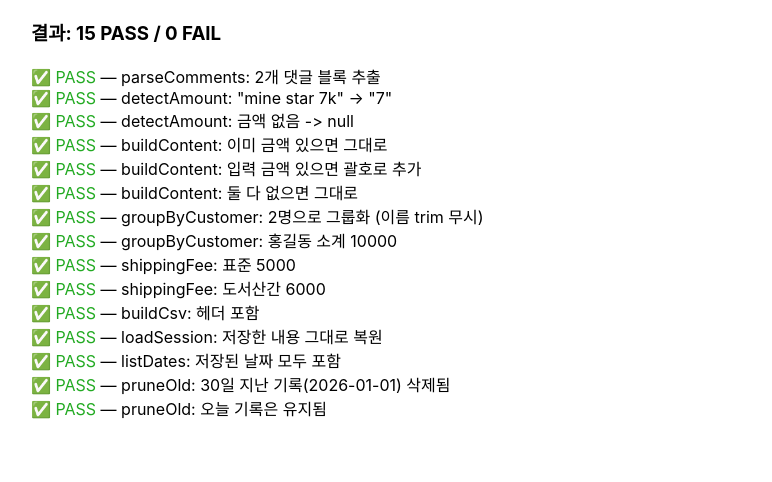
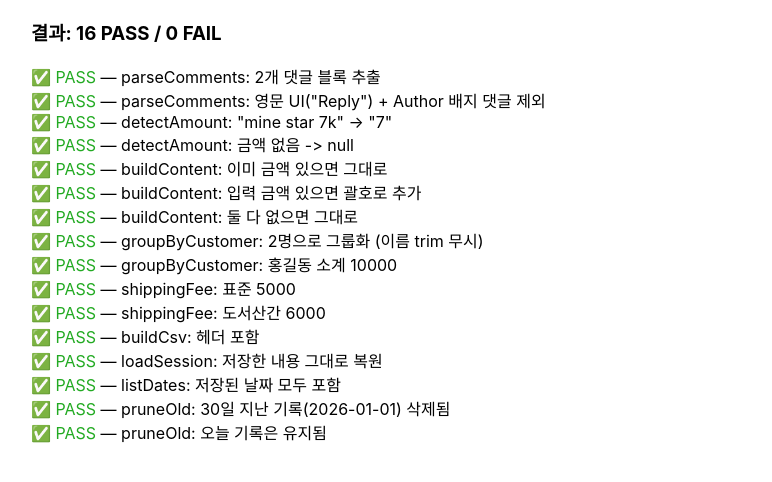
Before and after one commit to jihoonkiim-alt/selectly-web-printer, a plain HTML site: page public/selfcheck.html in a window 1280 px wide. Shown: the part 128-610 px from the top of the page, without its empty margins (249-1021 px from the left). Drawn offline with Linux system fonts and the light colour scheme.

Commit message:
Support English-language Facebook comment paste format
The parser only recognized the Korean "답글 달기" reply-button text as a
block boundary. A second operator pastes from an English-language FB UI,
where that button reads "Reply" and extra chrome shows up ("Hide",
"Author") that never appeared in the Korean dumps. "Author"-badged
comments (the post owner's own captions) are now dropped entirely rather
than just having the badge text stripped, since they can never be a
customer order. Everything else is still parsed as a candidate and left
to the operator to filter by not clicking it — an automatic "does this
look like an order" heuristic would risk silently dropping real orders.

Co-Authored-By: Claude Sonnet 5 <noreply@anthropic.com>

```diff
--- a/public/js/commentParser.js
+++ b/public/js/commentParser.js
@@ -16,40 +16,70 @@
 // blank line), and "번역 보기" appearing AFTER "답글 달기" instead of before.
 // The only element that showed up identically in every single block, across
 // both formats, is a line that is exactly "답글 달기" — so that's the one
-// anchor this parser relies on. Everything else recognizable as UI chrome
-// ("좋아요", "번역 보기", bare "·" separators, relative-time-only lines) is
-// filtered out as noise before block-splitting, so the parser tolerates
-// either format without caring which one produced the paste.
-const REPLY_LABEL = '답글 달기';
-const NOISE_LABELS = new Set(['좋아요', '번역 보기']);
+// anchor this parser relied on at first.
+//
+// A second operator (2026-11-20) pastes from an English-language Facebook
+// UI, where the same block-boundary button reads "Reply" instead of "답글
+// 달기", and extra UI chrome shows up that never appeared in the Korean
+// dumps: "Hide" (a moderation action, shown because the operator has
+// permission to hide/delete comments on this post) and "Author" (a badge
+// Facebook shows on the post owner's own comments). "Hide" etc. is just
+// noise to drop before block-splitting, same as "좋아요"/"번역 보기" always
+// were. The parser treats any of several known reply-button strings as a
+// block boundary so it tolerates either UI language without caring which
+// one produced the paste.
+//
+// "Author"/"작성자" is handled differently: it's not just UI chrome, it's a
+// structural signal that the comment was written by the post's own owner
+// (e.g. captions on product photos), which can never be a customer order —
+// so any block carrying that badge is dropped entirely rather than just
+// having the badge text stripped out of its content.
+//
+// Beyond that, the parser deliberately does NOT try to guess whether a
+// block "looks like" a real order (e.g. by requiring a price or color
+// word) — a bump comment like "Up" and a real order like "Black and brick"
+// are both kept as candidates, and the operator filters them by simply not
+// clicking the ones that aren't real orders. Missing a real paying order
+// by over-filtering is worse than a stray "Up" sitting in the list.
+const REPLY_LABELS = new Set(['답글 달기', 'Reply']);
+const NOISE_LABELS = new Set(['좋아요', '번역 보기', 'Like', 'See translation', 'Hide']);
+const AUTHOR_BADGE_LABELS = new Set(['Author', '작성자']);
 const BULLET_ONLY_PATTERN = /^[·.]+$/;
 const RELATIVE_TIME_PATTERN = /^\d+(초|분|시간|일|주)$/;
+// English relative-time shorthand, e.g. "3h", "2d", "1w", "52m".
+const RELATIVE_TIME_PATTERN_EN = /^\d+(s|m|h|d|w)$/i;
 // A bare number on its own line is always UI chrome (a reply count next to
-// "답글 달기"), never real order content — orders always carry words/units
-// ("13k", "mine large"), so this is safe to drop unconditionally.
+// the reply button), never real order content — orders always carry
+// words/units ("13k", "mine large"), so this is safe to drop unconditionally.
 const PURE_NUMBER_PATTERN = /^\d+$/;
+
+function isNoise(l) {
+  return (
+    NOISE_LABELS.has(l) ||
+    BULLET_ONLY_PATTERN.test(l) ||
+    RELATIVE_TIME_PATTERN.test(l) ||
+    RELATIVE_TIME_PATTERN_EN.test(l) ||
+    PURE_NUMBER_PATTERN.test(l)
+  );
+}
 
 export function parseComments(rawText) {
   const lines = rawText
     .split('\n')
     .map((l) => l.trim())
-    .filter(
-      (l) =>
-        l.length > 0 &&
-        !NOISE_LABELS.has(l) &&
-        !BULLET_ONLY_PATTERN.test(l) &&
-        !RELATIVE_TIME_PATTERN.test(l) &&
-        !PURE_NUMBER_PATTERN.test(l)
-    );
+    .filter((l) => l.length > 0);
 
   const results = [];
   let blockStart = 0;
   for (let i = 0; i < lines.length; i++) {
-    if (lines[i] !== REPLY_LABEL) continue;
+    if (!REPLY_LABELS.has(lines[i])) continue;
+    const rawBlock = lines.slice(blockStart, i);
+    const isAuthorBlock = rawBlock.some((l) => AUTHOR_BADGE_LABELS.has(l));
+    const cleaned = rawBlock.filter((l) => !isNoise(l) && !AUTHOR_BADGE_LABELS.has(l));
     // Need at least an author line + one content line.
-    if (i - blockStart >= 2) {
-      const author = lines[blockStart];
-      const content = lines.slice(blockStart + 1, i).join(' ');
+    if (!isAuthorBlock && cleaned.length >= 2) {
+      const author = cleaned[0];
+      const content = cleaned.slice(1).join(' ');
       results.push({ authorName: author, content });
     }
     blockStart = i + 1;
--- a/public/selfcheck.html
+++ b/public/selfcheck.html
@@ -58,6 +58,42 @@
       ]
     );
 
+    // English Facebook UI sample (2026-11-20) — "Reply" instead of "답글
+    // 달기", "Hide" moderation chrome, and "Author" badge on the post
+    // owner's own comments (which must be dropped entirely, not just
+    // have the badge text stripped).
+    const englishDump = `SunShine's Olaes
+ ·
+Up
+Reply
+Hide
+Ann Lee
+ ·
+Black and brick
+Reply
+Hide
+Roshane Besmonte
+ ·
+ ·
+
+Author
+May be an image of duffel coat
+Reply
+Roshane Besmonte
+ ·
+ ·
+
+Author`;
+
+    check(
+      'parseComments: 영문 UI("Reply") + Author 배지 댓글 제외',
+      parseComments(englishDump),
+      [
+        { authorName: "SunShine's Olaes", content: 'Up' },
+        { authorName: 'Ann Lee', content: 'Black and brick' },
+      ]
+    );
+
     // --- printDecision ---
     check('detectAmount: "mine star 7k" -> "7"', detectAmount('mine star 7k'), '7');
     check('detectAmount: 금액 없음 -> null', detectAmount('no amount here'), null);
```
